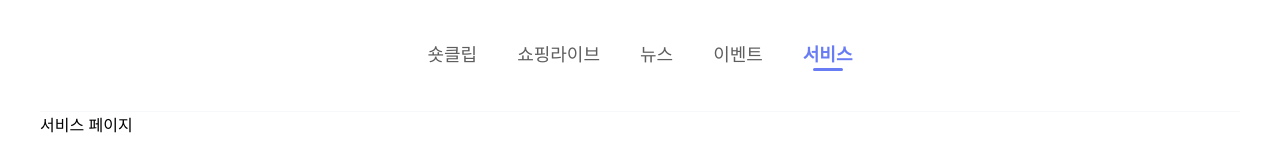
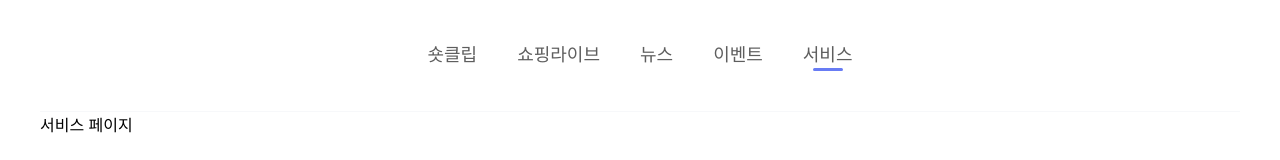
Before and after one commit to livbee-project/front-end-react, a React (Vite) app in the folder livbee-project/: page /service in a window 1280 px wide. Shown: the top 160 px of the page. Built offline with nearby package versions, Linux system fonts and the light colour scheme; a web font is replaced by a local one.

Commit message:
251114 > front-end > react > 상단 탭 스타일 및 리스트 페이지 사이드 여백 통일

```diff
--- a/livbee-project/src/presentation/components/navigation/TopTabBar.tsx
+++ b/livbee-project/src/presentation/components/navigation/TopTabBar.tsx
@@ -89,14 +89,11 @@ const TopTabBar: React.FC = () => {
                 {TABS.map((tab) => {
                     const isActive = location.pathname === tab.path;
 
-                    /** (수정) 탭 텍스트 스타일 */
+                    /** 탭 텍스트 스타일 */
                     const textStyle: React.CSSProperties = {
-                        // (수정) 14px -> var(--h2) (18px)
                         fontSize: 'var(--h2)',
-                        // (수정) 비활성 색상: var(--black) -> var(--dark-gray)
-                        // (수정) 비활성 굵기: normal (유지)
-                        color: isActive ? 'var(--primary)' : 'var(--dark-gray)',
-                        fontWeight: isActive ? 'bold' : 'normal',
+                        color: 'var(--dark-gray)',
+                        fontWeight: 'normal',
                     };
 
                     /** 하단 밑줄 스타일 (변경 없음) */
--- a/livbee-project/src/presentation/layouts/ListPageLayout.tsx
+++ b/livbee-project/src/presentation/layouts/ListPageLayout.tsx
@@ -52,7 +52,7 @@ const ListPageLayout: React.FC<ListPageLayoutProps> = ({
    * 페이지 컨테이너 스타일
    */
   const defaultPageStyle: React.CSSProperties = {
-    padding: '16px',
+    padding: '10px',
   };
 
   const pageStyle: React.CSSProperties = customPageStyle || defaultPageStyle;
@@ -60,7 +60,7 @@ const ListPageLayout: React.FC<ListPageLayoutProps> = ({
   return (
     <div style={pageStyle}>
       {/* 검색 입력 및 안내 문구 */}
-      <div style={{ padding: pageStyle.padding === '16px 0' ? '0 10px' : '0' }}>
+      <div style={{ padding: '0' }}>
         <SearchInput
           placeholder={searchPlaceholder}
           value={searchQuery}
--- a/livbee-project/src/presentation/pages/model/ModelsPage.tsx
+++ b/livbee-project/src/presentation/pages/model/ModelsPage.tsx
@@ -80,7 +80,6 @@ const ModelsPage: React.FC = () => {
       <ListPageLayout
         searchPlaceholder="모델명·소개로 검색"
         floatingActionButtonPath="/models/register"
-        pageStyle={{ padding: '16px 0' }}
       >
         <div style={{ padding: '20px', textAlign: 'center' }}>
           <p>로딩 중...</p>
@@ -95,7 +94,6 @@ const ModelsPage: React.FC = () => {
       <ListPageLayout
         searchPlaceholder="모델명·소개로 검색"
         floatingActionButtonPath="/models/register"
-        pageStyle={{ padding: '16px 0' }}
       >
         <div style={{ padding: '20px', textAlign: 'center' }}>
           <p style={{ color: 'var(--error)' }}>{error}</p>
@@ -108,12 +106,10 @@ const ModelsPage: React.FC = () => {
     <ListPageLayout
       searchPlaceholder="모델명·소개로 검색"
       floatingActionButtonPath="/models/register"
-      pageStyle={{ padding: '16px 0' }}
     >
       {/* 모델 리스트 - 2열 그리드 구조 */}
       <div
         style={{
-          padding: '0 10px',
           width: '100%',
           boxSizing: 'border-box',
         }}
```
